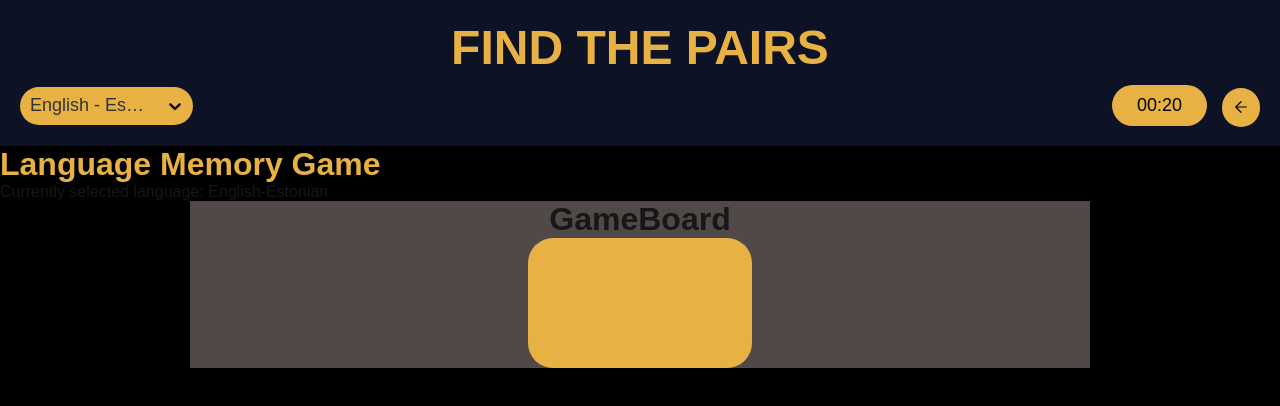
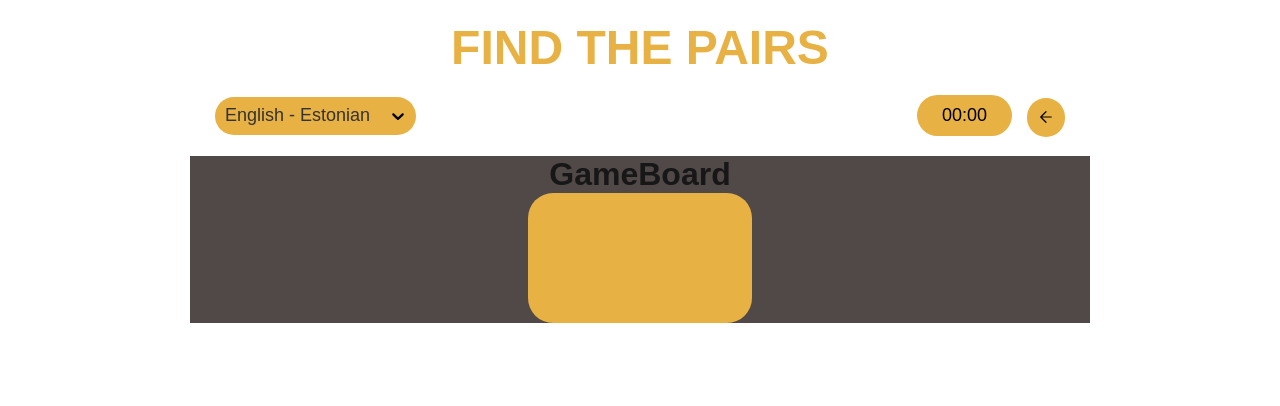
Before and after one commit to punane06/language-memory-game, a Next.js app: page / in a window 1280 px wide. Shown: the top 406 px of the page. Built offline with nearby package versions, Linux system fonts and the light colour scheme.

Commit message:
Timer
Added timer and styled the language selector to display full text

```diff
--- a/app/components/Header.tsx
+++ b/app/components/Header.tsx
@@ -3,7 +3,12 @@ import LanguagePick from "./LanguagePick";
 import Button from './Button';
 import ArrowDownIcon from './icons/ArrowLeftIcon';
 
-const Header = ({ onLanguageChange }: { onLanguageChange: (language: string) => void }) => {
+interface HeaderProps {
+  onLanguageChange: (language: string) => void;
+  timeElapsed: string;
+}
+
+const Header: React.FC<HeaderProps> = ({ timeElapsed, onLanguageChange }) => {
   return (
     <header className="header">
       <h1 className="header-title">FIND THE PAIRS</h1>
@@ -13,18 +18,12 @@ const Header = ({ onLanguageChange }: { onLanguageChange: (language: string) =>
           <LanguagePick onChange={onLanguageChange} />
         </div>
         <div className="header-actions">
-          <Button
-            title='00:20' >
-          </Button>
-          <Button
-            onlyIcon={<ArrowDownIcon width={18} height={18} />}>
-          </Button>
+          <Button title={`${timeElapsed}`} />
+          <Button onlyIcon={<ArrowDownIcon width={18} height={18} />} />
         </div>
       </div>
     </header>
   );
 };
 
-
-
 export default Header
--- /dev/null
+++ b/app/components/Timer.tsx
@@ -0,0 +1,39 @@
+import React, { useEffect, useState } from 'react';
+
+interface TimerProps {
+  isActive: boolean;
+  onTimeUpdate: (formattedTime: string) => void;
+}
+
+const Timer: React.FC<TimerProps> = ({ isActive, onTimeUpdate }) => {
+  const [timeElapsed, setTimeElapsed] = useState(0); // Time in seconds
+
+  useEffect(() => {
+    let timerId: NodeJS.Timeout | null = null;
+    if (isActive) {
+      timerId = setInterval(() => {
+        setTimeElapsed((prev) => prev + 1);
+      }, 1000);
+    } else if (timerId) {
+      clearInterval(timerId);
+    }
+
+    return () => {
+      if (timerId) {
+        clearInterval(timerId);
+      }
+    };
+  }, [isActive]);
+
+  useEffect(() => {
+
+    const minutes = Math.floor(timeElapsed / 60);
+    const seconds = timeElapsed % 60;
+    const formattedTime = `${String(minutes).padStart(2, '0')}:${String(seconds).padStart(2, '0')}`;
+    onTimeUpdate(formattedTime);
+  }, [timeElapsed, onTimeUpdate]);
+
+  return null;
+};
+
+export default Timer;
--- a/app/page.tsx
+++ b/app/page.tsx
@@ -3,26 +3,52 @@ import Header from "./components/Header";
 import GameBoard from "./components/GameBoard";
 import LanguagePick from "./components/LanguagePick";
 import { useState } from "react";
-
+import Timer from "./components/Timer";
 
 export default function Home() {
+  const [selectedLanguage, setSelectedLanguage] = useState<string>('English-Estonian');
+  const [isTimerActive, setIsTimerActive] = useState(false);
+  const [matchesFound, setMatchesFound] = useState(0); // Track number of matches found
+  const [timeElapsed, setTimeElapsed] = useState('00:00');
+  const totalMatches = 8; // Example: total pairs in your game
 
-  const [selectedLanguage, setSelectedLanguage] = useState<string>('English-Estonian');
   const handleLanguageChange = (language: string) => {
     setSelectedLanguage(language);
     console.log('Selected language:', language);
   }
+  const handleCardClick = () => {
+    if (!isTimerActive) {
+      setIsTimerActive(true);
+    }
+  };
+
+  const handleMatchFound = () => {
+    setMatchesFound((prev) => prev + 1);
+    if (matchesFound + 1 === totalMatches) {
+      setIsTimerActive(false); // Stop timer when all matches found
+    }
+  };
+
+  const handleGameReset = () => {
+    setIsTimerActive(false);
+    setMatchesFound(0);
+    setTimeElapsed('00:00');
+
+  };
 
 
   return (
-    <main className="main">
-      <Header onLanguageChange={handleLanguageChange}/>
-      <h1 className="title">Language Memory Game</h1>
-      <p>Currently selected language: {selectedLanguage}</p>
-
-
-
-      <GameBoard />
+    <main className="Main">
+      <div>
+        <Header
+          timeElapsed={timeElapsed}
+          onLanguageChange={handleLanguageChange}
+        />
+        <Timer
+          isActive={isTimerActive} onTimeUpdate={setTimeElapsed}
+        />
+        <GameBoard />
+      </div>
     </main>
   );
 }
--- a/app/styles/globals.scss
+++ b/app/styles/globals.scss
@@ -7,7 +7,7 @@
 
 @media (prefers-color-scheme: dark) {
   :root {
-    --background: #0a0a0a;
+    --background: #0D1225;
     --foreground: #ededed;
   }
 }
--- a/app/styles/variables.scss
+++ b/app/styles/variables.scss
@@ -6,32 +6,32 @@ $bg-color: #0D1225;
 }
 
 .main {
-    background: #000;
+    background: $bg-color;
     width: 100vw;
     height: 100vh;
 }
 
 //Header
 .header {
-    background-color: $bg-color ;
     color: $color-primary ;
-    padding: 20px;
-    width: 100%;
+    padding-top: 20px;
+    max-width: 850px;
+    margin: 0 auto;
 
 }
 
 .header-title {
     color: $color-primary;
     font-size: 3rem;
-    margin-bottom: 10px;
+    margin-bottom: 20px;
     text-align: center;
 }
 
 .header-actions-container {
     display: flex;
-    justify-content: space-between;
     align-items: center;
-
+    margin-bottom: 20px;
+    width: 100%;
 }
 
 .header-language {
@@ -40,9 +40,8 @@ $bg-color: #0D1225;
 
 .header-actions {
     display: flex;
-    justify-content: flex-end;
+    margin-left: auto;
     align-items: center;
-    width: 100%;
     gap: 15px;
 }
 
```
